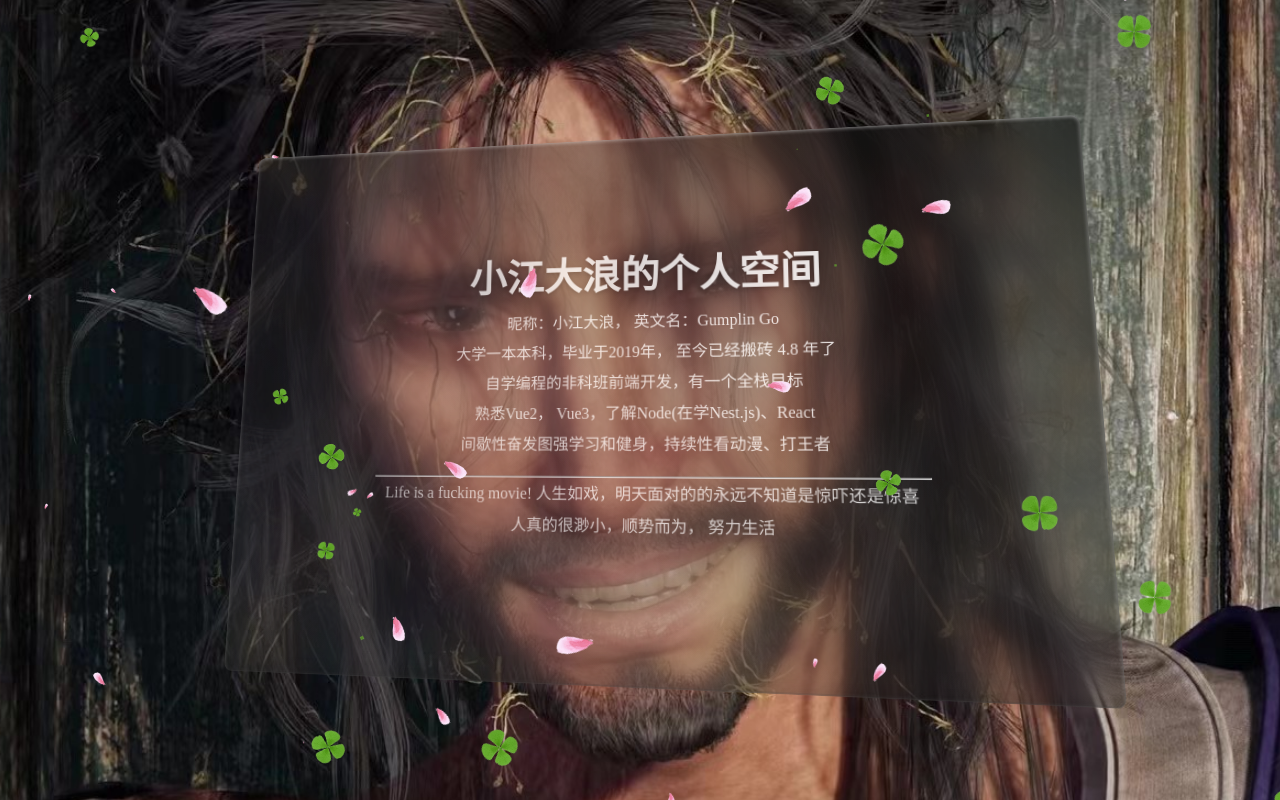
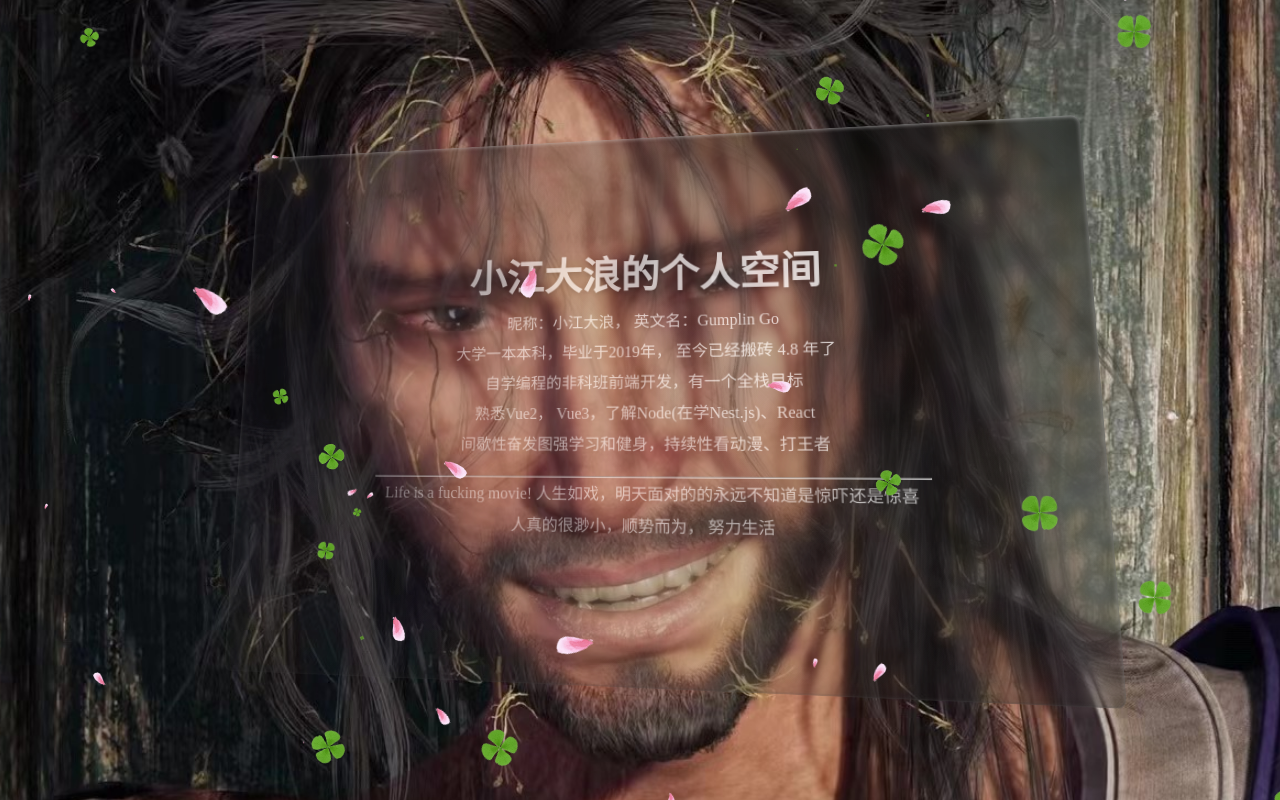
Before and after one commit to GumplinGo/gumplingo.github.io, a Nuxt app: page / in a window 1280 px wide. Built offline with nearby package versions, Linux system fonts and the light colour scheme.

Commit message:
style: opacity debug

```diff
--- a/pages/index.vue
+++ b/pages/index.vue
@@ -106,9 +106,9 @@ const year = (diff / (1000 * 60 * 60 * 24 * 365.25)).toFixed(1);
     box-sizing: border-box;
     width: 67%;
     aspect-ratio: 8/5 auto;
-    backdrop-filter: blur(15px);
-    background: linear-gradient(var(--angle), rgba(255, 255, 255, 0.1), rgba(0, 0, 0, 0.5));
-    mask: linear-gradient(var(--angle), rgba(255, 255, 255, .5), #fff);
+    backdrop-filter: blur(7px);
+    background: linear-gradient(var(--angle), rgba(255, 255, 255, 0.07), rgba(0, 0, 0, 0.4));
+    mask: linear-gradient(var(--angle), rgba(255, 255, 255, .2), #fff);
     box-shadow: 0 20px 40px 1px rgba(0, 0, 0, 0.12);
     position: absolute;
     inset: 50%;
```
